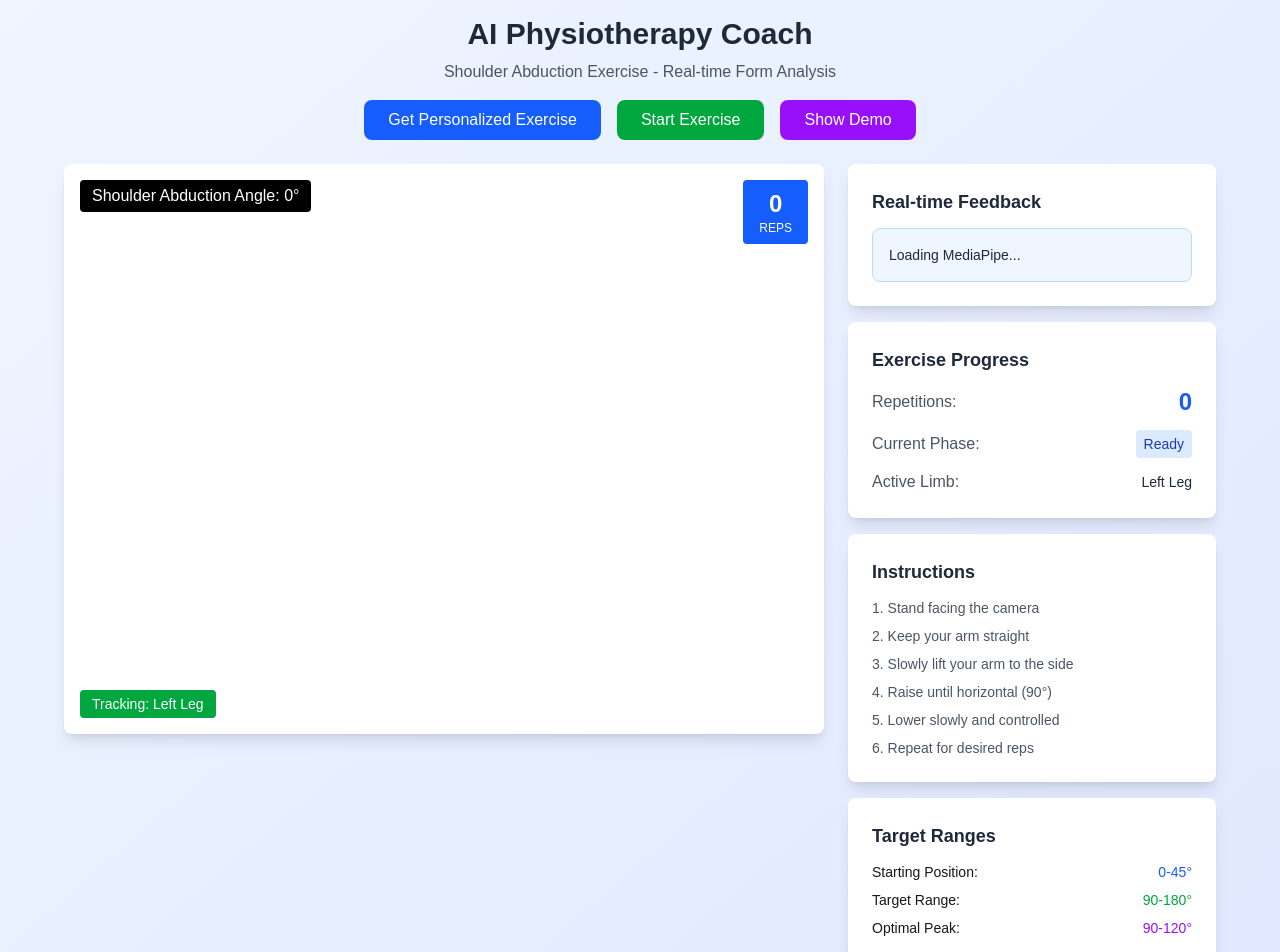
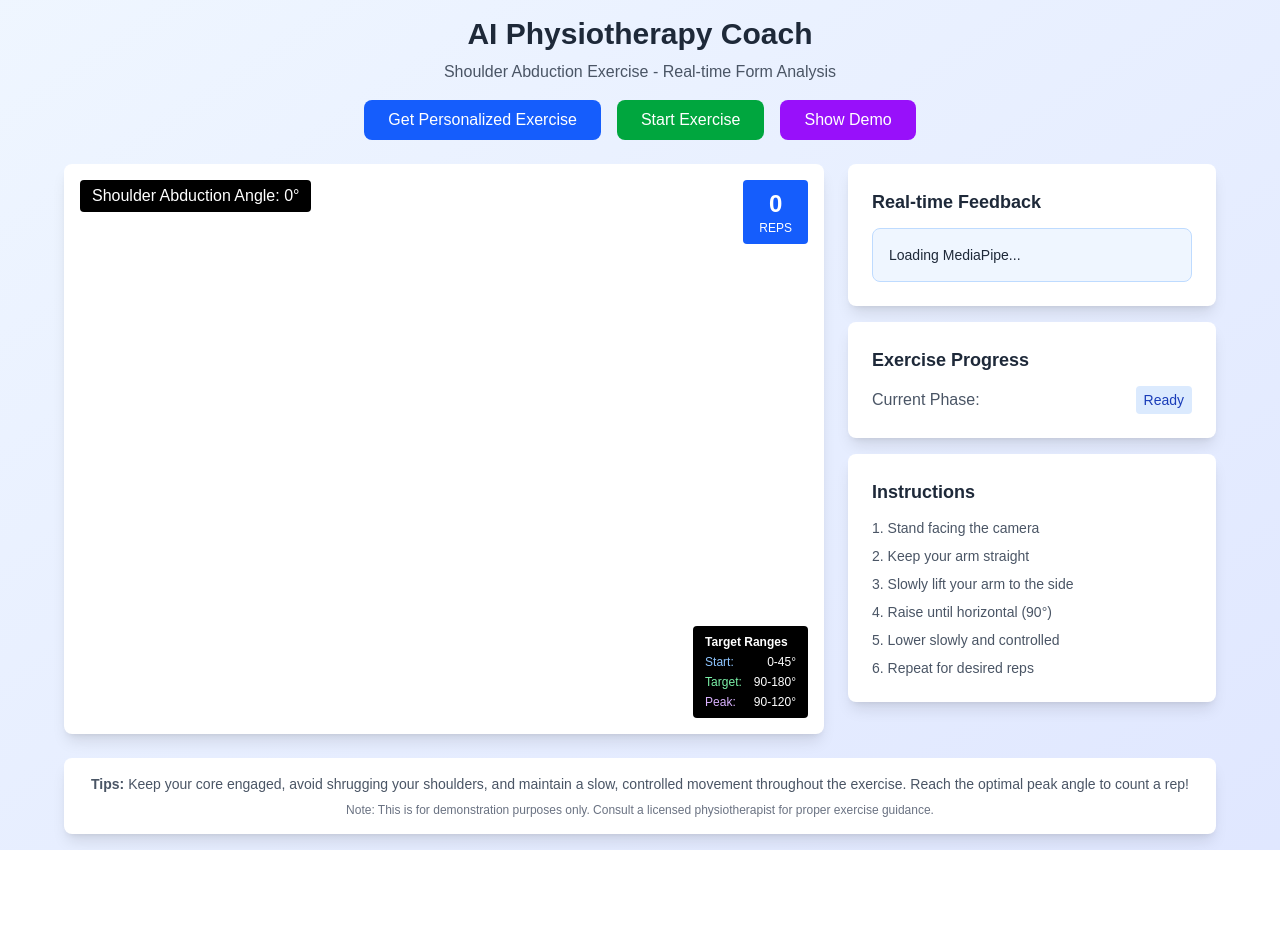
Before and after one commit to amr-radwan1/terrahacks2025, a Next.js app: page / in a window 1280 px wide. Shown: the top 952 px of the page. After the commit the page ends 850 px from the top, so only its background shows below. Built offline with nearby package versions, Linux system fonts and the light colour scheme.

Commit message:
target ranges shown on video

```diff
--- a/components/PhysioCoach.tsx
+++ b/components/PhysioCoach.tsx
@@ -935,12 +935,36 @@ export default function PhysiotherapyCoach() {
                   </div>
                 </div>
 
+                {/* Target Ranges Overlay */}
+                <div className="absolute bottom-4 right-4 bg-black bg-opacity-80 text-white px-3 py-2 rounded text-xs">
+                  <div className="font-semibold mb-1">Target Ranges</div>
+                  {(() => {
+                    const ranges = currentExercise?.targetRanges || defaultExercise.targetRanges;
+                    return (
+                      <div className="space-y-1">
+                        <div className="flex justify-between gap-3">
+                          <span className="text-blue-300">Start:</span>
+                          <span>{ranges.startingPosition[0]}-{ranges.startingPosition[1]}°</span>
+                        </div>
+                        <div className="flex justify-between gap-3">
+                          <span className="text-green-300">Target:</span>
+                          <span>{ranges.targetRange[0]}-{ranges.targetRange[1]}°</span>
+                        </div>
+                        <div className="flex justify-between gap-3">
+                          <span className="text-purple-300">Peak:</span>
+                          <span>{ranges.optimalPeak[0]}-{ranges.optimalPeak[1]}°</span>
+                        </div>
+                      </div>
+                    );
+                  })()}
+                </div>
+
                 {/* Active limb indicator */}
-                <div className="absolute bottom-4 left-4 bg-green-600 bg-opacity-90 text-white px-3 py-1 rounded">
+                {/* <div className="absolute bottom-4 left-4 bg-green-600 bg-opacity-90 text-white px-3 py-1 rounded">
                   <div className="text-sm font-medium">
                     Tracking: {detectedArm.charAt(0).toUpperCase() + detectedArm.slice(1)} {getExerciseBodyPart(currentExercise || defaultExercise) === 'legs' ? 'Leg' : 'Arm'}
                   </div>
-                </div>
+                </div> */}
               </div>
             </div>
 
@@ -976,10 +1000,10 @@ export default function PhysiotherapyCoach() {
                 Exercise Progress
               </h3>
               <div className="space-y-3">
-                <div className="flex justify-between items-center">
+                {/* <div className="flex justify-between items-center">
                   <span className="text-gray-600">Repetitions:</span>
                   <span className="text-2xl font-bold text-blue-600">{repCount}</span>
-                </div>
+                </div> */}
                 <div className="flex justify-between items-center">
                   <span className="text-gray-600">Current Phase:</span>
                   <span className={`px-2 py-1 rounded text-sm font-medium ${
@@ -991,7 +1015,7 @@ export default function PhysiotherapyCoach() {
                     {exerciseState.charAt(0).toUpperCase() + exerciseState.slice(1)}
                   </span>
                 </div>
-                <div className="flex justify-between items-center">
+                {/* <div className="flex justify-between items-center">
                   <span className="text-gray-600">Active Limb:</span>
                   <span className="text-sm font-medium text-gray-800 capitalize">
                     {(() => {
@@ -1000,7 +1024,7 @@ export default function PhysiotherapyCoach() {
                       return `${detectedArm} ${bodyPart === 'legs' ? 'leg' : 'arm'}`;
                     })()}
                   </span>
-                </div>
+                </div> */}
               </div>
             </div>
 
@@ -1022,7 +1046,7 @@ export default function PhysiotherapyCoach() {
               </div>
             </div>
 
-            <div className="bg-white rounded-lg shadow-lg p-6">
+            {/* <div className="bg-white rounded-lg shadow-lg p-6">
               <h3 className="text-lg font-semibold mb-3 text-gray-800">
                 Target Ranges
               </h3>
@@ -1032,29 +1056,29 @@ export default function PhysiotherapyCoach() {
                   return (
                     <>
                       <div className="flex justify-between">
-                        <span>Starting Position:</span>
+                        <span className="text-black">Starting Position:</span>
                         <span className="text-blue-600">{ranges.startingPosition[0]}-{ranges.startingPosition[1]}°</span>
                       </div>
                       <div className="flex justify-between">
-                        <span>Target Range:</span>
+                        <span className="text-black">Target Range:</span>
                         <span className="text-green-600">{ranges.targetRange[0]}-{ranges.targetRange[1]}°</span>
                       </div>
                       <div className="flex justify-between">
-                        <span>Optimal Peak:</span>
+                        <span className="text-black">Optimal Peak:</span>
                         <span className="text-purple-600">{ranges.optimalPeak[0]}-{ranges.optimalPeak[1]}°</span>
                       </div>
                     </>
                   );
                 })()}
               </div>
-            </div>
+            </div> */}
           </div>
         </div>
 
         <div className="mt-6 bg-white rounded-lg shadow-lg p-4">
           <div className="text-center text-sm text-gray-600">
             <p className="mb-2">
-              <strong>Pro Tips:</strong> Keep your core engaged, avoid shrugging your shoulders,
+              <strong>Tips:</strong> Keep your core engaged, avoid shrugging your shoulders,
               and maintain a slow, controlled movement throughout the exercise. Reach the optimal peak angle to count a rep!
             </p>
             <p className="text-xs text-gray-500">
```
